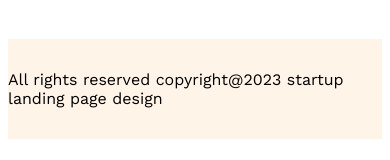
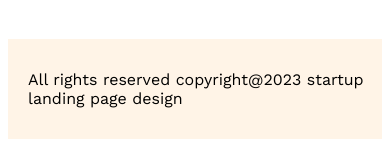
Before and after one commit to Tanjib-Alamin/Mi02-Ml10-g3-architect, a plain HTML site: page index.html in a window 390 px wide. Shown: the part 7325-7485 px from the top of the page. Drawn offline with nearby package versions, Linux system fonts and the light colour scheme.

Commit message:
footer responsive for small/mobile device final push for module

```diff
--- a/style.css
+++ b/style.css
@@ -287,7 +287,7 @@ main > section{
     .team_img_container, .facts_container, .sponsor_company{
         grid-template-columns: repeat(1, 1fr);
     }
-    .our_features{
+    .our_features, .footer_sec p{
         margin-left: 20px;
         margin-right: 10px;
 
```
